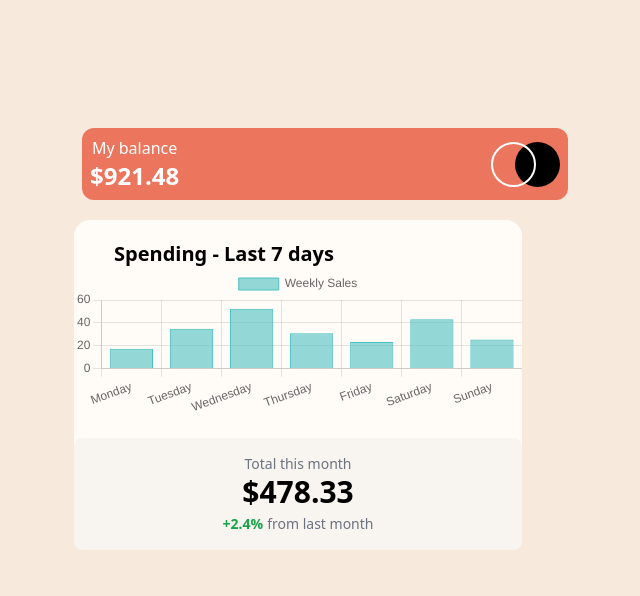
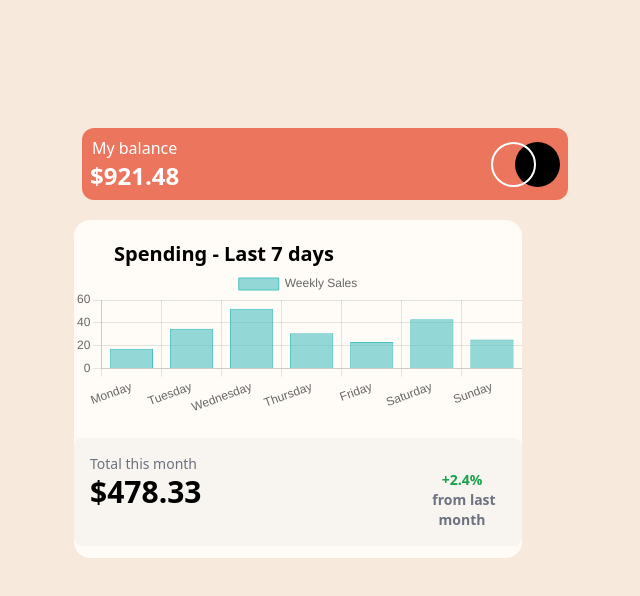
Before and after one commit to owinogabriel/sasquatch, a React (Vite) app in the folder chart-component/: page / in a window 1280 px wide. Shown: the top 596 px of the page, without its empty margins (342-982 px from the left). Built offline with nearby package versions, Linux system fonts and the light colour scheme.

Commit message:
Chored:The bottom section modified.

```diff
--- a/chart-component/src/components/barChart/barChart.jsx
+++ b/chart-component/src/components/barChart/barChart.jsx
@@ -71,14 +71,15 @@ const BarChart = () => {
       </div>
 
       {/* Bottom section for "Total this month" */}
-      <div className="mt-5 p-4 bg-[#F8F4EF] rounded-lg text-center">
-        <div className="text-gray-500 text-sm">Total this month</div>
-        <div className="text-3xl font-bold text-black">${totalThisMonth.toFixed(2)}</div>
-        <div className="flex items-center justify-center text-sm mt-1">
-          <span className="text-green-600 font-semibold">
+      <div className="mt-5 p-4 bg-[#F8F4EF] rounded-lg text-center mb-3">
+        <div className="text-gray-500 text-sm flex">Total this month</div>
+        <div className="text-3xl font-bold text-black flex">${totalThisMonth.toFixed(2)}</div>
+        <div className="flex items-center justify-center text-sm mt-1 ml-72">
+          <div className="text-green-600 font-semibold ml-10 -mt-11">
             {percentageChange > 0 ? `+${percentageChange}%` : `${percentageChange}%`}
-          </span>
-          <span className="text-gray-500 ml-1">from last month</span>
+            <br />   <span className="text-gray-500 ml-1 mt-9">from last month</span>
+          </div>
+
         </div>
       </div>
     </div>
```
